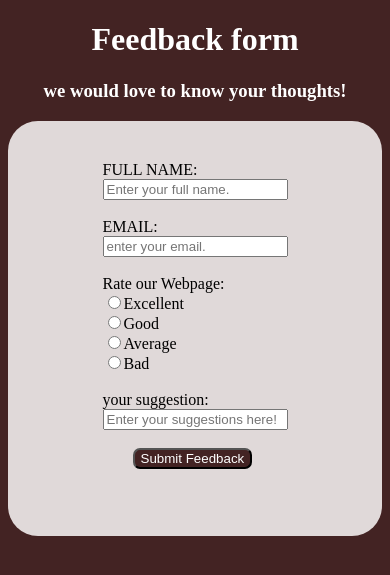
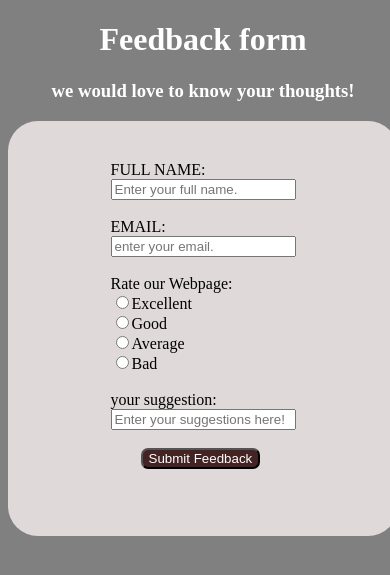
Before and after one commit to bilalpatel813/Feedback-form, a Flask app: page / in a window 390 px wide. Shown: the top 575 px of the page. Run offline with Flask 3, Linux system fonts and the light colour scheme.

Commit message:
fix requiresments.txt

```diff
--- a/static/form.css
+++ b/static/form.css
@@ -9,7 +9,9 @@ body{
   background-color: #E0D9D9 ;
   border-radius : 30px;
   height: 375px ;
-  width: 601px;
+  width: 90%;
+  max-width:500px;
+  margin:auto;
   display: flex;
   Justify-content: center ;
   padding-top: 40px;
@@ -33,8 +35,14 @@ h3{
   color : white;
   border-radius : 7px;
 }
-@media (max-width:1366){
-  .container{
-    width: %;
+@media (min-width:200px) and (max-width:600px) {
+ body {
+ width:100%;
+ font-size:16px;
+ background-color: grey;
+ }
+ .container{
+    width: 100%;
+    font-size: 16px;
   }
 }
--- a/templates/base.html
+++ b/templates/base.html
@@ -2,6 +2,7 @@
 <html lang="en">
 <head>
     <meta charset="UTF-8">
+   <meta name="viewport" content="width=device-width,initial-scale=1.0">
     <title>{% block title %}feedback web{% endblock %}</title>
 
     <!-- Google Analytics -->
--- a/templates/form.html
+++ b/templates/form.html
@@ -1,12 +1,12 @@
 <!DOCTYPE html>
 <html>
+{% extends "base.html" %}
 <head>
-{% extends "base.html" %}
   <meta charset="utf-8">
-  <meta name="viewport" content="width=device-width">
+  <meta name="viewport" content="width=device-width,initial-scale=1.0">
   <title>
   {% block title %} Feedback form{% endblock%} </title>
-  {% block head %}
+ {% block head %}
   <link href="{{ url_for('static', filename='form.css') }}" rel="stylesheet" type="text/css" />
   {% endblock %}
 </head>
```
Also changed, not shown: requirements.txt (renamed from requirement.txt).
